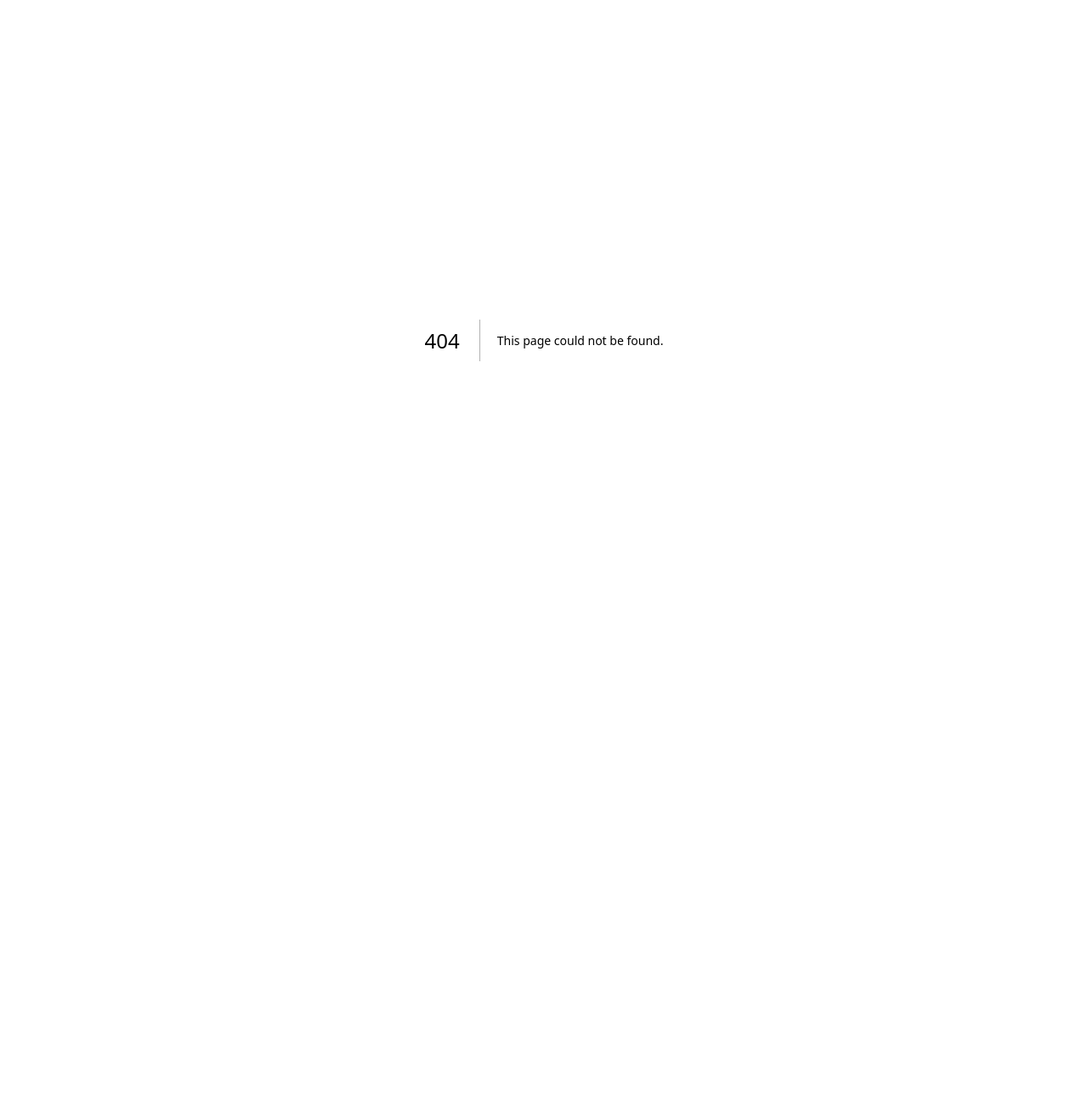
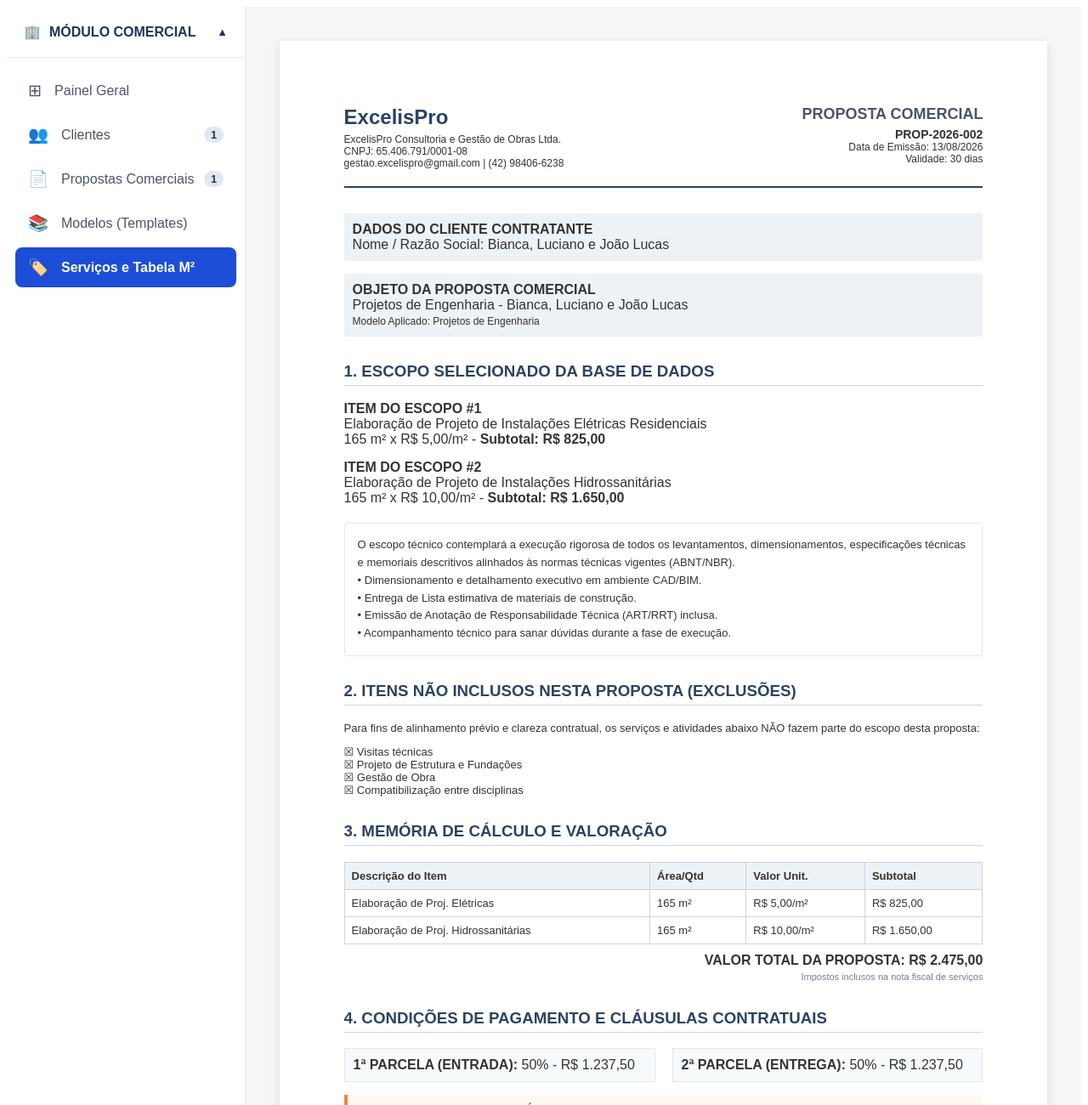
Before and after one commit to gestaoexcelispro/excelispro, a Next.js app: page /dashboard/propostas in a window 1280 px wide. Before the commit this address had no page. Shown: the top 1300 px of the page at 85% size. Before the commit the page ends 800 px from the top, so only its background shows below. Built offline with nearby package versions, Linux system fonts and the light colour scheme.

Commit message:
Create page.js

```diff
--- /dev/null
+++ b/src/app/dashboard/propostas/page.js
@@ -0,0 +1,149 @@
+'use client';
+
+export default function PropostaTemplate() {
+  return (
+    <div style={{ padding: '40px', backgroundColor: '#f4f7f6', minHeight: '100vh', display: 'flex', justifyContent: 'center' }}>
+
+      {/* Contêiner simulando uma folha A4 */}
+      <div style={{
+        backgroundColor: 'white',
+        width: '210mm',
+        minHeight: '297mm',
+        padding: '20mm',
+        boxShadow: '0 4px 12px rgba(0,0,0,0.1)',
+        fontFamily: 'sans-serif',
+        color: '#333'
+      }}>
+
+        {/* Cabeçalho */}
+        <header style={{ borderBottom: '2px solid #2A4365', paddingBottom: '20px', marginBottom: '30px', display: 'flex', justifyContent: 'space-between' }}>
+          <div>
+            <h1 style={{ color: '#2A4365', margin: '0 0 5px 0', fontSize: '24px' }}>ExcelisPro</h1>
+            <p style={{ margin: 0, fontSize: '12px' }}>ExcelisPro Consultoria e Gestão de Obras Ltda.<br/>CNPJ: 65.406.791/0001-08<br/>gestao.excelispro@gmail.com | (42) 98406-6238</p>
+          </div>
+          <div style={{ textAlign: 'right' }}>
+            <h2 style={{ margin: '0 0 5px 0', fontSize: '18px', color: '#4A5568' }}>PROPOSTA COMERCIAL</h2>
+            <p style={{ margin: 0, fontSize: '14px', fontWeight: 'bold' }}>PROP-2026-002</p>
+            <p style={{ margin: 0, fontSize: '12px' }}>Data de Emissão: 13/08/2026<br/>Validade: 30 dias</p>
+          </div>
+        </header>
+
+        {/* Dados do Cliente e Objeto */}
+        <section style={{ marginBottom: '30px' }}>
+          <div style={{ backgroundColor: '#edf2f7', padding: '10px', marginBottom: '15px' }}>
+            <strong>DADOS DO CLIENTE CONTRATANTE</strong><br/>
+            Nome / Razão Social: Bianca, Luciano e João Lucas
+          </div>
+          <div style={{ backgroundColor: '#edf2f7', padding: '10px' }}>
+            <strong>OBJETO DA PROPOSTA COMERCIAL</strong><br/>
+            Projetos de Engenharia - Bianca, Luciano e João Lucas<br/>
+            <span style={{ fontSize: '12px' }}>Modelo Aplicado: Projetos de Engenharia</span>
+          </div>
+        </section>
+
+        {/* 1. Escopo */}
+        <section style={{ marginBottom: '30px' }}>
+          <h3 style={{ color: '#2A4365', borderBottom: '1px solid #cbd5e0', paddingBottom: '5px' }}>1. ESCOPO SELECIONADO DA BASE DE DADOS</h3>
+
+          <div style={{ marginBottom: '15px' }}>
+            <strong>ITEM DO ESCOPO #1</strong><br/>
+            Elaboração de Projeto de Instalações Elétricas Residenciais<br/>
+            165 m² x R$ 5,00/m² - <strong>Subtotal: R$ 825,00</strong>
+          </div>
+
+          <div style={{ marginBottom: '15px' }}>
+            <strong>ITEM DO ESCOPO #2</strong><br/>
+            Elaboração de Projeto de Instalações Hidrossanitárias<br/>
+            165 m² x R$ 10,00/m² - <strong>Subtotal: R$ 1.650,00</strong>
+          </div>
+
+          <div style={{ fontSize: '13px', lineHeight: '1.6', marginTop: '20px', padding: '15px', border: '1px solid #e2e8f0', borderRadius: '4px' }}>
+            O escopo técnico contemplará a execução rigorosa de todos os levantamentos, dimensionamentos, especificações técnicas e memoriais descritivos alinhados às normas técnicas vigentes (ABNT/NBR).<br/>
+            • Dimensionamento e detalhamento executivo em ambiente CAD/BIM.<br/>
+            • Entrega de Lista estimativa de materiais de construção.<br/>
+            • Emissão de Anotação de Responsabilidade Técnica (ART/RRT) inclusa.<br/>
+            • Acompanhamento técnico para sanar dúvidas durante a fase de execução.
+          </div>
+        </section>
+
+        {/* 2. Exclusões */}
+        <section style={{ marginBottom: '30px' }}>
+          <h3 style={{ color: '#2A4365', borderBottom: '1px solid #cbd5e0', paddingBottom: '5px' }}>2. ITENS NÃO INCLUSOS NESTA PROPOSTA (EXCLUSÕES)</h3>
+          <p style={{ fontSize: '13px' }}>Para fins de alinhamento prévio e clareza contratual, os serviços e atividades abaixo NÃO fazem parte do escopo desta proposta:</p>
+          <ul style={{ fontSize: '13px', listStyleType: 'none', padding: 0 }}>
+            <li>☒ Visitas técnicas</li>
+            <li>☒ Projeto de Estrutura e Fundações</li>
+            <li>☒ Gestão de Obra</li>
+            <li>☒ Compatibilização entre disciplinas</li>
+          </ul>
+        </section>
+
+        {/* 3. Memória de Cálculo e Valoração */}
+        <section style={{ marginBottom: '30px' }}>
+          <h3 style={{ color: '#2A4365', borderBottom: '1px solid #cbd5e0', paddingBottom: '5px' }}>3. MEMÓRIA DE CÁLCULO E VALORAÇÃO</h3>
+          <table style={{ width: '100%', borderCollapse: 'collapse', fontSize: '13px', marginBottom: '10px' }}>
+            <thead>
+              <tr style={{ backgroundColor: '#edf2f7', textAlign: 'left' }}>
+                <th style={{ padding: '8px', border: '1px solid #cbd5e0' }}>Descrição do Item</th>
+                <th style={{ padding: '8px', border: '1px solid #cbd5e0' }}>Área/Qtd</th>
+                <th style={{ padding: '8px', border: '1px solid #cbd5e0' }}>Valor Unit.</th>
+                <th style={{ padding: '8px', border: '1px solid #cbd5e0' }}>Subtotal</th>
+              </tr>
+            </thead>
+            <tbody>
+              <tr>
+                <td style={{ padding: '8px', border: '1px solid #cbd5e0' }}>Elaboração de Proj. Elétricas</td>
+                <td style={{ padding: '8px', border: '1px solid #cbd5e0' }}>165 m²</td>
+                <td style={{ padding: '8px', border: '1px solid #cbd5e0' }}>R$ 5,00/m²</td>
+                <td style={{ padding: '8px', border: '1px solid #cbd5e0' }}>R$ 825,00</td>
+              </tr>
+              <tr>
+                <td style={{ padding: '8px', border: '1px solid #cbd5e0' }}>Elaboração de Proj. Hidrossanitárias</td>
+                <td style={{ padding: '8px', border: '1px solid #cbd5e0' }}>165 m²</td>
+                <td style={{ padding: '8px', border: '1px solid #cbd5e0' }}>R$ 10,00/m²</td>
+                <td style={{ padding: '8px', border: '1px solid #cbd5e0' }}>R$ 1.650,00</td>
+              </tr>
+            </tbody>
+          </table>
+          <div style={{ textAlign: 'right', fontSize: '16px' }}>
+            <strong>VALOR TOTAL DA PROPOSTA: R$ 2.475,00</strong><br/>
+            <span style={{ fontSize: '11px', color: '#718096' }}>Impostos inclusos na nota fiscal de serviços</span>
+          </div>
+        </section>
+
+        {/* 4. Condições de Pagamento */}
+        <section style={{ marginBottom: '40px' }}>
+          <h3 style={{ color: '#2A4365', borderBottom: '1px solid #cbd5e0', paddingBottom: '5px' }}>4. CONDIÇÕES DE PAGAMENTO E CLÁUSULAS CONTRATUAIS</h3>
+          <div style={{ display: 'flex', gap: '20px', marginBottom: '15px' }}>
+            <div style={{ flex: 1, backgroundColor: '#f7fafc', padding: '10px', border: '1px solid #e2e8f0' }}>
+              <strong>1ª PARCELA (ENTRADA):</strong> 50% - R$ 1.237,50
+            </div>
+            <div style={{ flex: 1, backgroundColor: '#f7fafc', padding: '10px', border: '1px solid #e2e8f0' }}>
+              <strong>2ª PARCELA (ENTREGA):</strong> 50% - R$ 1.237,50
+            </div>
+          </div>
+          <div style={{ fontSize: '12px', fontStyle: 'italic', backgroundColor: '#fffaf0', padding: '10px', borderLeft: '4px solid #ed8936' }}>
+            <strong>Cláusula Especial de Reajuste por Área Construída:</strong> "Ajustes na área construída efetivamente apurada no projeto executivo implicarão em reajuste proporcional do valor da última parcela, utilizando a taxa unitária de R$ 15,00/m²."
+          </div>
+        </section>
+
+        {/* Assinaturas */}
+        <section style={{ display: 'flex', justifyContent: 'space-between', marginTop: '60px', textAlign: 'center', fontSize: '13px' }}>
+          <div style={{ width: '45%' }}>
+            <div style={{ borderBottom: '1px solid #333', marginBottom: '5px', paddingBottom: '20px' }}>[Assinado Eletronicamente]</div>
+            <strong>ExcelisPro Consultoria e Gestão</strong><br/>
+            CNPJ: 65.406.791/0001-08<br/>
+            CONTRATADA
+          </div>
+          <div style={{ width: '45%' }}>
+            <div style={{ borderBottom: '1px solid #333', marginBottom: '5px', paddingBottom: '20px', color: '#a0aec0' }}>[Aguardando Assinatura]</div>
+            <strong>Bianca, Luciano e João Lucas</strong><br/>
+            CNPJ / CPF<br/>
+            CONTRATANTE
+          </div>
+        </section>
+
+      </div>
+    </div>
+  );
+}
```
